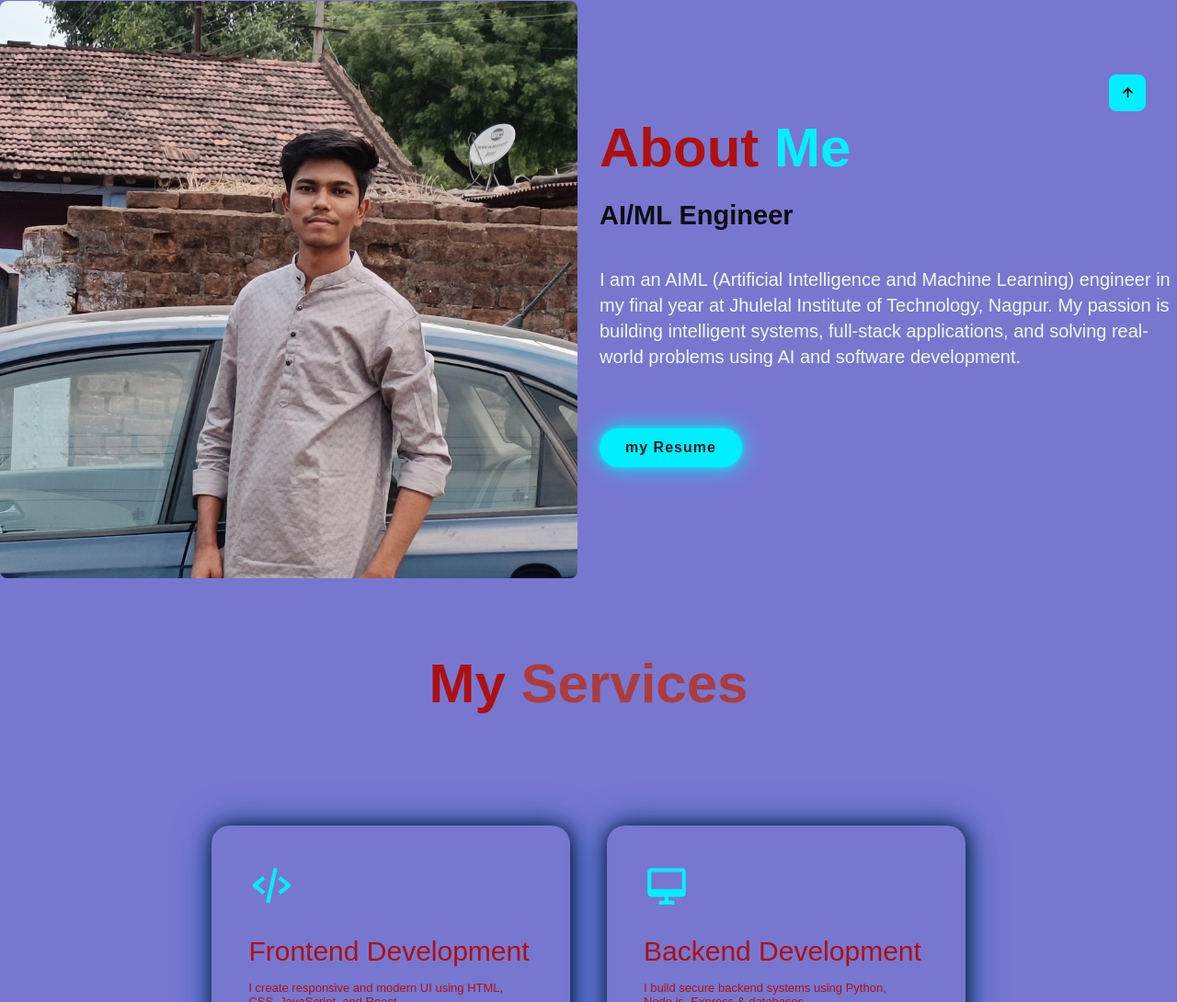
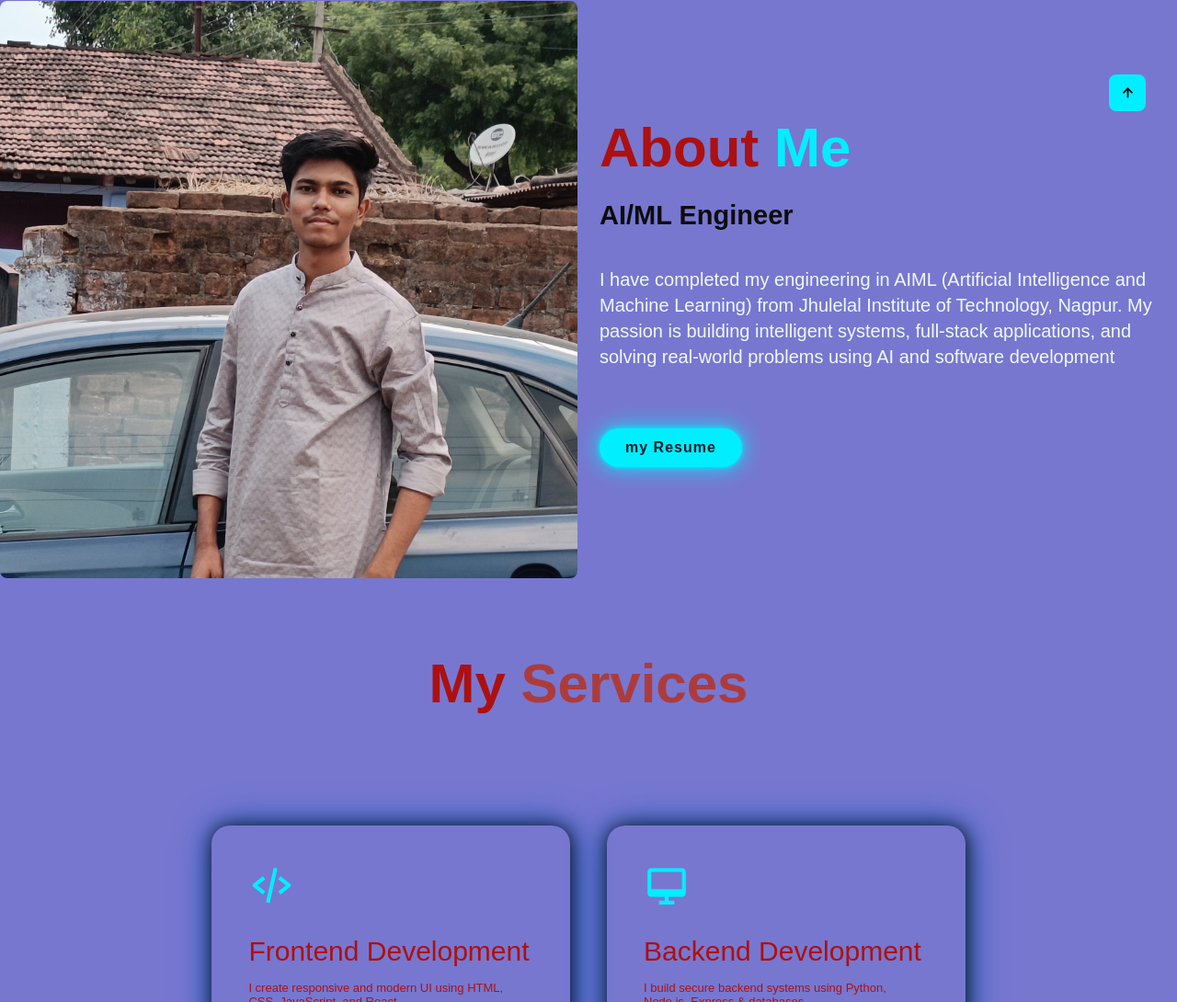
Before and after one commit to BhushanKakde/Portfolio_BhushanKakde, a website: page index.html in a window 1280 px wide. Shown: the part 645-1735 px from the top of the page at 92% size. Drawn offline with nearby package versions, Linux system fonts and the light colour scheme.

Commit message:
Update index.html

```diff
--- a/index.html
+++ b/index.html
@@ -60,9 +60,8 @@
             <h2>About <span>Me</span></h2>
             <h4>AI/ML Engineer</h4>
             <p>
-                I am an AIML (Artificial Intelligence and Machine Learning) engineer in my final year at
-                Jhulelal Institute of Technology, Nagpur. My passion is building intelligent systems,
-                full-stack applications, and solving real-world problems using AI and software development.
+                I have completed my engineering in AIML (Artificial Intelligence and Machine Learning) from Jhulelal Institute of Technology, Nagpur.
+                My passion is building intelligent systems, full-stack applications, and solving real-world problems using AI and software development
             </p>
 
             <a href="CV.Bhushan Kakde .pdf" class="btn-box">my Resume</a>
```
